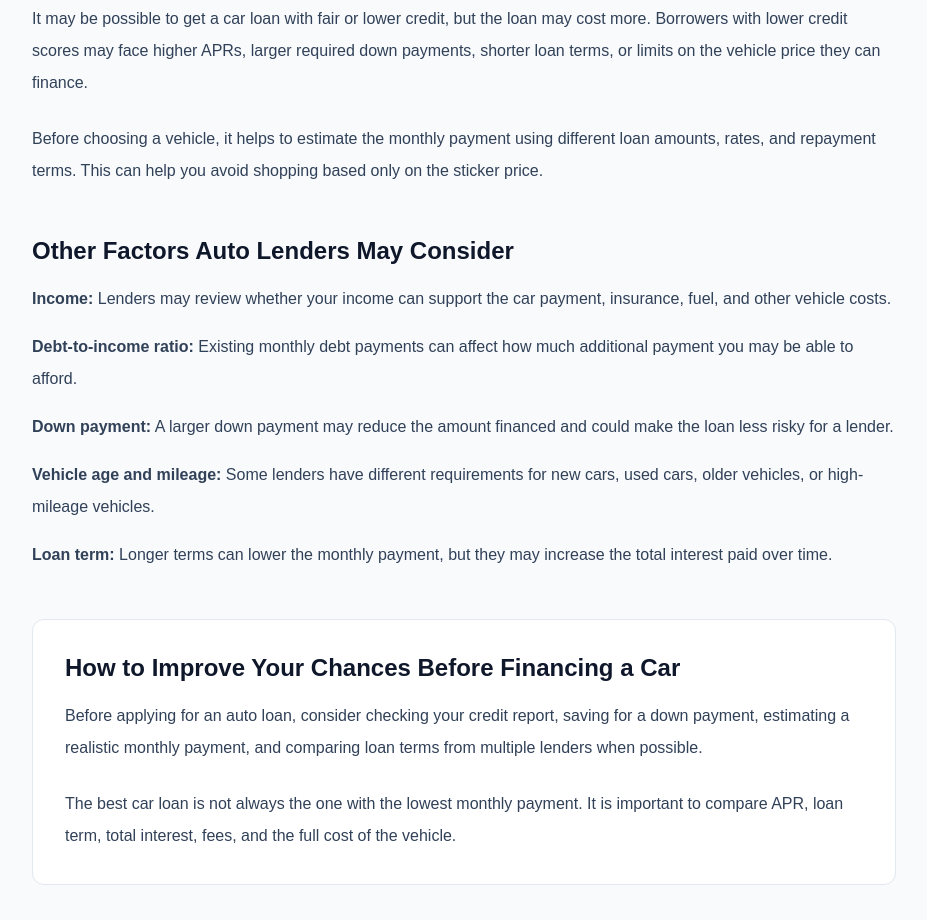
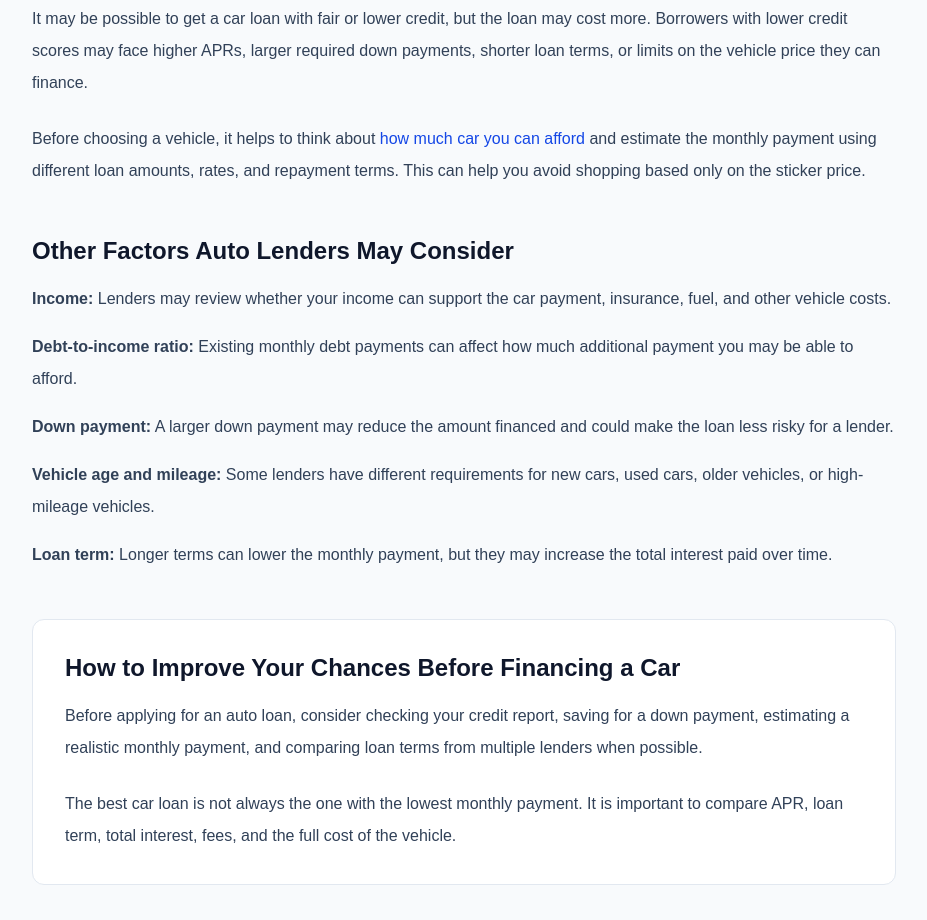
Before and after one commit to 39jorgegonzalez-lab/myloanpreview, a Next.js app: page /learning-center/what-credit-score-do-you-need-for-a-car-loan in a window 1280 px wide. Shown: the part 1300-2220 px from the top of the page, without its empty margins (176-1103 px from the left). Built offline with nearby package versions, Linux system fonts and the light colour scheme.

Commit message:
SEO: Link car credit score guide to affordability guide

```diff
--- a/app/learning-center/what-credit-score-do-you-need-for-a-car-loan/page.tsx
+++ b/app/learning-center/what-credit-score-do-you-need-for-a-car-loan/page.tsx
@@ -122,9 +122,16 @@ export default function AutoLoanCreditScoreArticle() {
           </p>
 
           <p className="leading-8 text-slate-700">
-            Before choosing a vehicle, it helps to estimate the monthly payment
-            using different loan amounts, rates, and repayment terms. This can
-            help you avoid shopping based only on the sticker price.
+            Before choosing a vehicle, it helps to think about{" "}
+            <Link
+              href="/learning-center/how-much-car-can-i-afford"
+              className="font-medium text-blue-700 hover:underline"
+            >
+              how much car you can afford
+            </Link>{" "}
+            and estimate the monthly payment using different loan amounts,
+            rates, and repayment terms. This can help you avoid shopping based
+            only on the sticker price.
           </p>
         </section>
 
```
